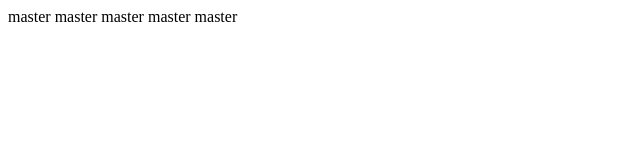
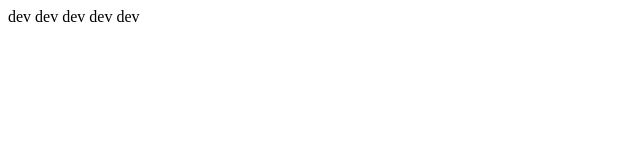
Before and after one commit to fayfeng0416/20190712git, a plain HTML site: page index.html in a window 1280 px wide. Shown: the whole page, without its empty margins (0-640 px from the left). Drawn offline with Linux system fonts and the light colour scheme.

Commit message:
dev第一次提交

```diff
--- a/index.html
+++ b/index.html
@@ -5,10 +5,10 @@
 	<title>Document</title>
 </head>
 <body>
-	master
-	master
-	master
-	master
-	master
+	dev
+	dev
+	dev
+	dev
+	dev
 </body>
 </html>
```
Also changed, not shown: git.css (+5 -5 lines).
